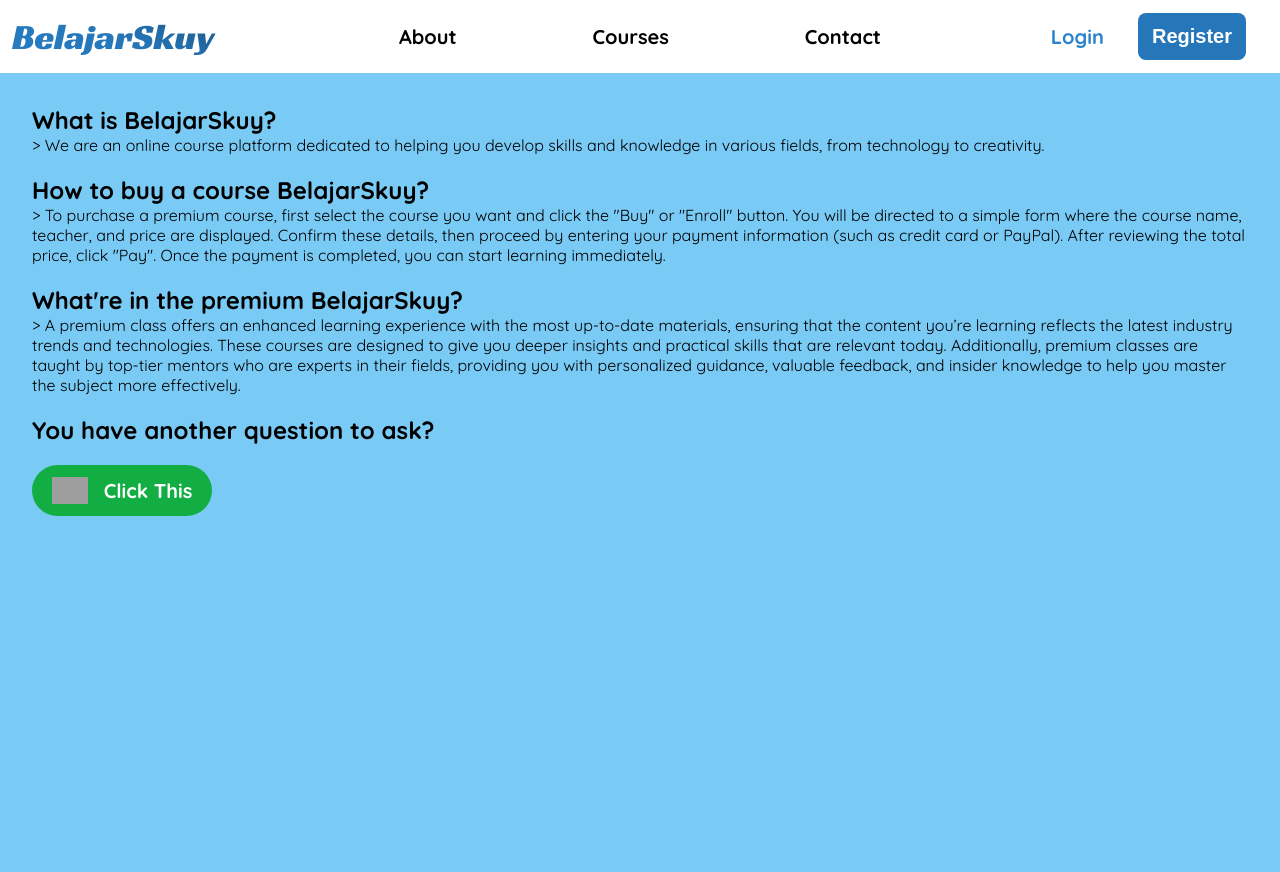
After one commit to Andre-231401040/BelajarSkuy, a PHP site: page /faq.html in a window 1280 px wide. The commit adds this page. Shown: the top 872 px of the page. Run offline with PHP 8.4, Linux system fonts and the light colour scheme; grey boxes are pictures that could not be loaded.

Commit message:
Menambah halaman faq dan membuat option register

```diff
--- /dev/null
+++ b/home/faq.html
@@ -0,0 +1,123 @@
+<!DOCTYPE html>
+<html lang="en">
+  <head>
+    <meta charset="UTF-8" />
+    <meta name="viewport" content="width=device-width, initial-scale=1.0" />
+    <title>BelajarSkuy</title>
+    <link rel="icon" href="../images/logo.png" sizes="32x32" type="image/png" />
+
+    <!-- Fonts -->
+    <!-- Racing Sans One -->
+    <link rel="preconnect" href="https://fonts.googleapis.com" />
+    <link rel="preconnect" href="https://fonts.gstatic.com" crossorigin />
+    <link href="https://fonts.googleapis.com/css2?family=Racing+Sans+One&display=swap" rel="stylesheet" />
+    <!-- Quicksand -->
+    <link rel="preconnect" href="https://fonts.googleapis.com" />
+    <link rel="preconnect" href="https://fonts.gstatic.com" crossorigin />
+    <link href="https://fonts.googleapis.com/css2?family=Quicksand:wght@300..700&display=swap" rel="stylesheet" />
+
+    <!-- Style -->
+    <link rel="stylesheet" href="styles/index.css" />
+
+    <style>
+      header {
+        display: initial;
+      }
+      nav {
+        position: sticky;
+      }
+      main {
+        height: 100vh;
+      }
+      main a {
+        gap: 16px;
+        width: 180px;
+        padding: 12px 0;
+        display: flex;
+        align-items: center;
+        justify-content: center;
+        text-decoration: none;
+        border-radius: 60px;
+        background-color: #12ae44;
+        color: white;
+        font-size: 20px;
+        font-weight: bolder;
+      }
+      main a img {
+        width: 36px;
+      }
+    </style>
+  </head>
+  <body>
+    <header>
+      <nav>
+        <h1>BelajarSkuy</h1>
+        <div class="navigation">
+          <a href="index.html#about">About</a>
+          <a href="index.html#courses">Courses</a>
+          <a href="#social-media">Contact</a>
+        </div>
+        <div class="login_register">
+          <a href="" class="login">Login</a>
+          <div class="register">
+            <button href="" class="register-button">Register</button>
+            <div class="register-option">
+              <a href="">as student</a>
+              <a href="">as teacher</a>
+            </div>
+          </div>
+        </div>
+      </nav>
+    </header>
+    <main>
+      <article>
+        <div class="question">
+          <h2>What is BelajarSkuy?</h2>
+          <p>> We are an online course platform dedicated to helping you develop skills and knowledge in various fields, from technology to creativity.</p>
+        </div>
+        <div class="question">
+          <h2>How to buy a course BelajarSkuy?</h2>
+          <p>
+            > To purchase a premium course, first select the course you want and click the "Buy" or "Enroll" button. You will be directed to a simple form where the course name, teacher, and price are displayed. Confirm these details, then
+            proceed by entering your payment information (such as credit card or PayPal). After reviewing the total price, click "Pay". Once the payment is completed, you can start learning immediately.
+          </p>
+        </div>
+        <div class="question">
+          <h2>What're in the premium BelajarSkuy?</h2>
+          <p>
+            > A premium class offers an enhanced learning experience with the most up-to-date materials, ensuring that the content you’re learning reflects the latest industry trends and technologies. These courses are designed to give you
+            deeper insights and practical skills that are relevant today. Additionally, premium classes are taught by top-tier mentors who are experts in their fields, providing you with personalized guidance, valuable feedback, and insider
+            knowledge to help you master the subject more effectively.
+          </p>
+        </div>
+        <h2>You have another question to ask?</h2>
+        <a href="https://wa.me/6281361926580" target="_blank"><img src="../images/whatsapp.png" alt="logo whatsapp" />Click This</a>
+      </article>
+    </main>
+    <footer>
+      <div class="nama-website">
+        <img src="../images/logo.png" alt="logo belajarskuy" />
+        <h2>BelajarSkuy</h2>
+      </div>
+      <div id="social-media">
+        <h2>Contact Us</h2>
+        <div class="gambar">
+          <a href="mailto:andrelim806@gmail.com" target="_blank"><img src="../images/gmail.png" alt="logo gmail" /></a>
+          <a href="https://www.instagram.com/dree_lim" target="_blank"><img src="../images/instagram.png" alt="logo instagram" /></a>
+          <a href="https://wa.me/6281361926580" target="_blank"><img src="../images/whatsapp.png" alt="logo whatsapp" /></a>
+        </div>
+      </div>
+    </footer>
+    <script>
+      const registerButton = document.querySelector(".register-button");
+      const registerOption = document.querySelector(".register-option");
+      registerButton.addEventListener("click", () => {
+        if (registerOption.style.opacity == 0) {
+          registerOption.style.opacity = 1;
+        } else {
+          registerOption.style.opacity = 0;
+        }
+      });
+    </script>
+  </body>
+</html>
--- a/home/styles/index.css
+++ b/home/styles/index.css
@@ -36,7 +36,8 @@ h1 {
   -webkit-text-fill-color: transparent;
 }
 
-nav a {
+nav a,
+button {
   color: black;
   font-size: 20px;
   text-decoration: none;
@@ -57,6 +58,7 @@ nav a {
 .login_register {
   flex: 2;
   display: flex;
+  align-items: center;
   justify-content: space-evenly;
 }
 
@@ -66,7 +68,7 @@ nav a {
   font-weight: bolder;
 }
 
-.register {
+.register-button {
   color: white;
   padding: 12px;
   width: 108px;
@@ -74,6 +76,22 @@ nav a {
   border-radius: 8px;
   background-color: #2577ba;
   font-weight: bolder;
+  border: none;
+}
+
+.register-option,
+.apply-option {
+  opacity: 0;
+  display: flex;
+  flex-direction: column;
+  position: absolute;
+  transition: 0.2s;
+}
+
+.register-option a,
+.apply-option a {
+  padding: 8px;
+  background-color: #d9d9d9;
 }
 
 .jumbotron {
@@ -113,25 +131,34 @@ nav a {
   font-size: 18px;
 }
 
-.link a {
+.link {
+  display: flex;
+}
+
+.link a,
+button {
   font-size: 20px;
   text-decoration: none;
   text-align: center;
+  color: black;
 }
 
-.apply {
+.apply-button {
   color: white;
-  display: inline-block;
   width: 160px;
   font-weight: bolder;
   padding: 12px;
   margin-right: 36px;
   border-radius: 30px;
+  border: none;
   background: linear-gradient(90deg, #60aede 42.3%, #345e78 89.99%);
 }
 
+.apply-option a {
+  width: 160px;
+}
+
 .readmore {
-  color: black;
   display: inline-block;
   width: 160px;
   font-weight: bolder;
```
Also changed, not shown: home/index.html (+44 -12 lines).
